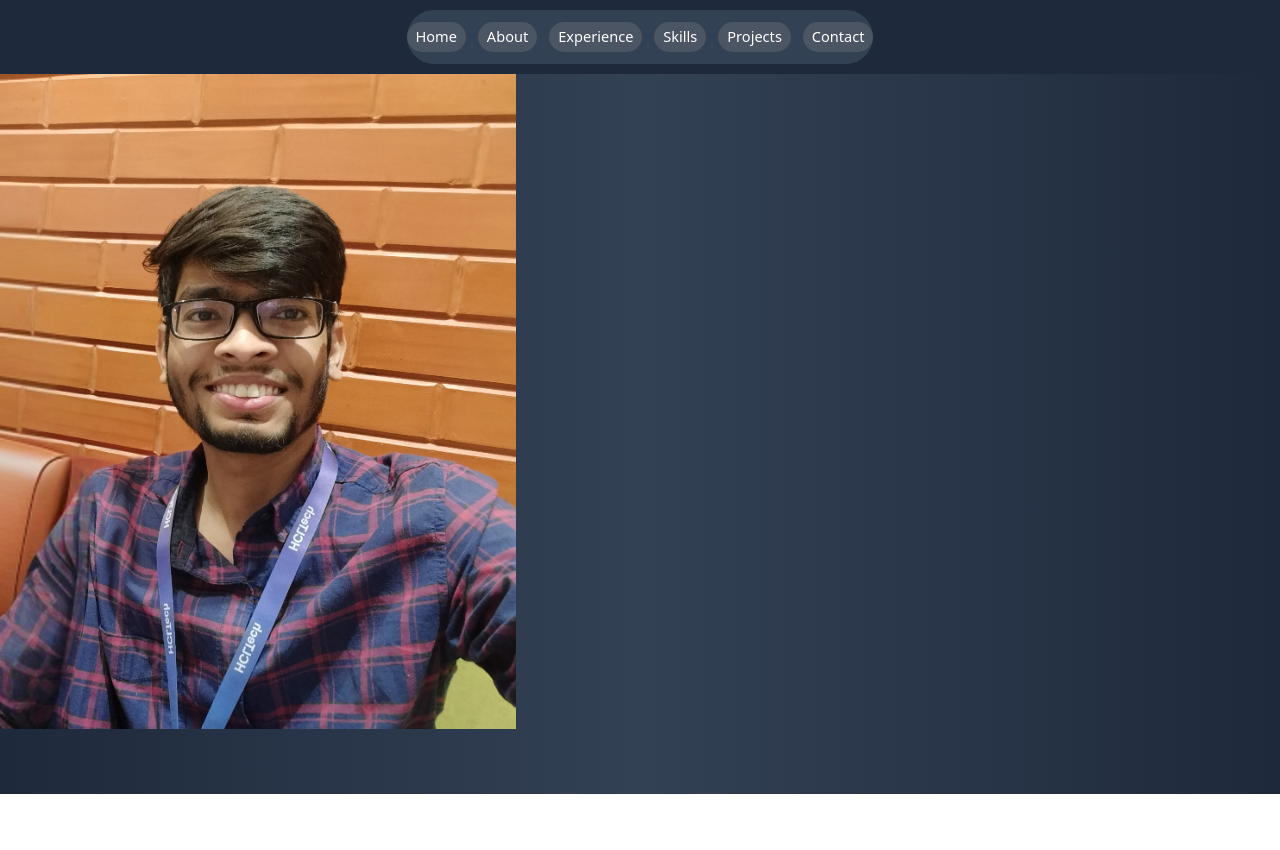
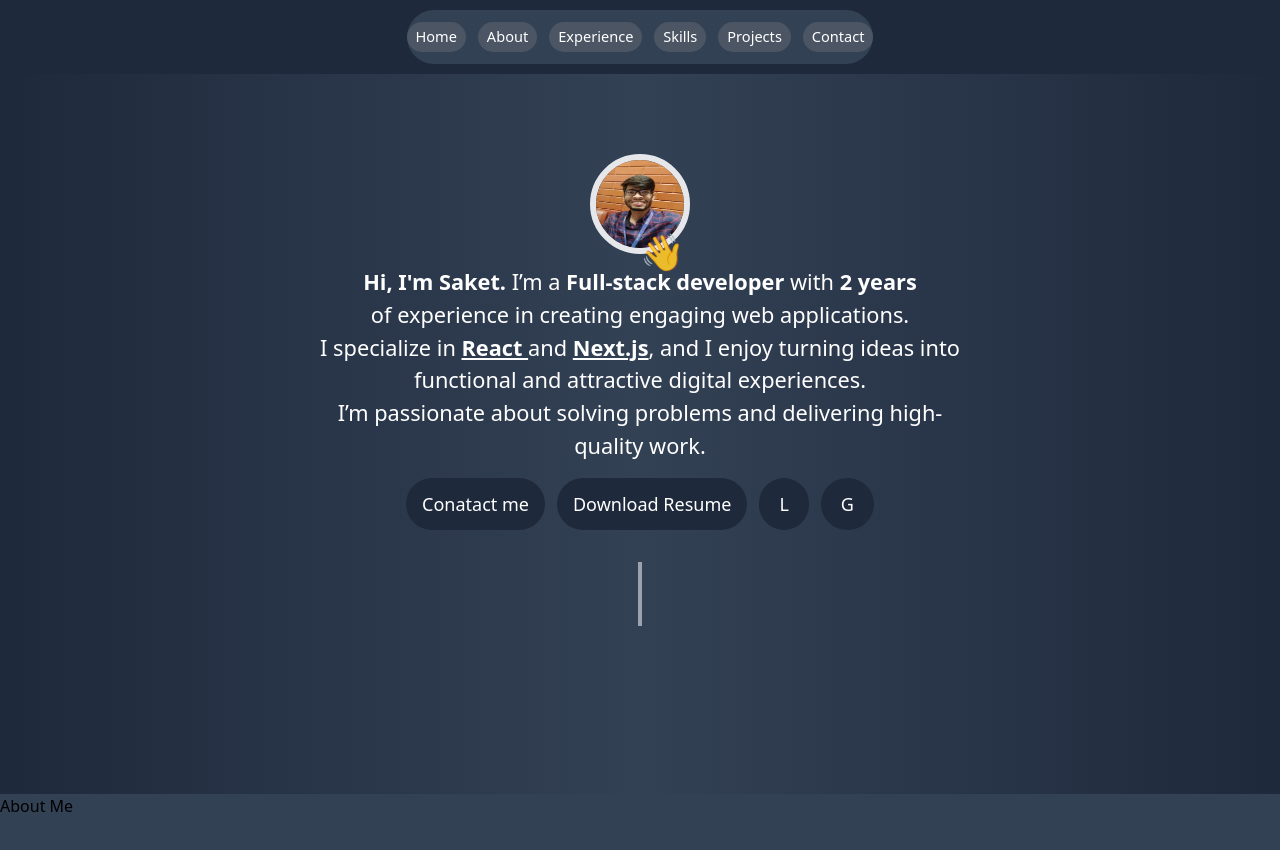
Before and after one commit to saketsingh0078/portfolio, a React (Vite) app: page / in a window 1280 px wide. Shown: the top 850 px of the page. Before the commit the page ends 800 px from the top, so only its background shows below. Built offline with nearby package versions, Linux system fonts and the light colour scheme.

Commit message:
home completed

```diff
--- a/src/App.tsx
+++ b/src/App.tsx
@@ -1,3 +1,4 @@
+import { About } from "./components/About";
 import { Header } from "./components/Header";
 import { Home } from "./components/Home";
 
@@ -6,6 +7,7 @@ function App() {
     <>
       <Header />
       <Home />
+      <About />
     </>
   );
 }
--- /dev/null
+++ b/src/components/About.tsx
@@ -0,0 +1,3 @@
+export const About = () => {
+  return <div className="h-[70vh] bg-slate-700">About Me</div>;
+};
--- a/src/components/Home.tsx
+++ b/src/components/Home.tsx
@@ -1,9 +1,60 @@
 import profilePhoto from "../assets/photo.png";
 
 export const Home = () => {
+  const resumeLink =
+    "https://drive.google.com/uc?export=download&id=1KqYBfwcCDQITE0CpT4BT7w8GFH0_Vqej";
+
   return (
-    <div className="bg-gradient-to-r from-slate-800 via-slate-700 to-slate-800 h-[90vh] ">
-      <img src={profilePhoto} alt="profile-photo" />
+    <div className="bg-gradient-to-r from-slate-800 via-slate-700 to-slate-800 h-[90vh]  w-full">
+      <div className="flex flex-col justify-center items-center ">
+        <img
+          className="rounded-full w-[100px] h-[100px] border-[6px]  mt-20"
+          src={profilePhoto}
+          alt="profile-photo"
+        />
+        <span className="text-4xl absolute top-[29%] left-[50%] opacity-90">
+          👋
+        </span>
+        <div className="w-[50%] mt-3">
+          <h1 className="text-[1.7vw] text-white text-center ">
+            <span className="font-bold ">Hi, I'm Saket. </span>I’m a
+            <span className="font-bold animate-jump">
+              {" "}
+              Full-stack developer{" "}
+            </span>
+            with
+            <span className="font-bold"> 2 years </span>
+            <br /> of experience in creating engaging web applications. <br />I
+            specialize in <span className=" underline font-bold">React </span>
+            and <span className=" underline font-bold">Next.js</span>, and I
+            enjoy turning ideas into functional and attractive digital
+            experiences.
+            <br />
+            I’m passionate about solving problems and delivering high-quality
+            work.
+          </h1>
+        </div>
+
+        <div className="mt-4 flex gap-3">
+          <button className="bg-slate-800 rounded-full px-4 py-3 text-lg text-white">
+            Conatact me
+          </button>
+          <a
+            href={resumeLink}
+            className="bg-slate-800 rounded-full px-4 py-3 text-lg text-white"
+          >
+            Download Resume
+          </a>
+          <button className="bg-slate-800 rounded-full px-5 py-2 text-lg text-white">
+            L
+          </button>
+          <button className="bg-slate-800 rounded-full px-5 py-2 text-lg text-white">
+            G
+          </button>
+        </div>
+
+        <div className="border-2 h-16 border-gray-400 mt-8"></div>
+      </div>
     </div>
   );
 };
```
